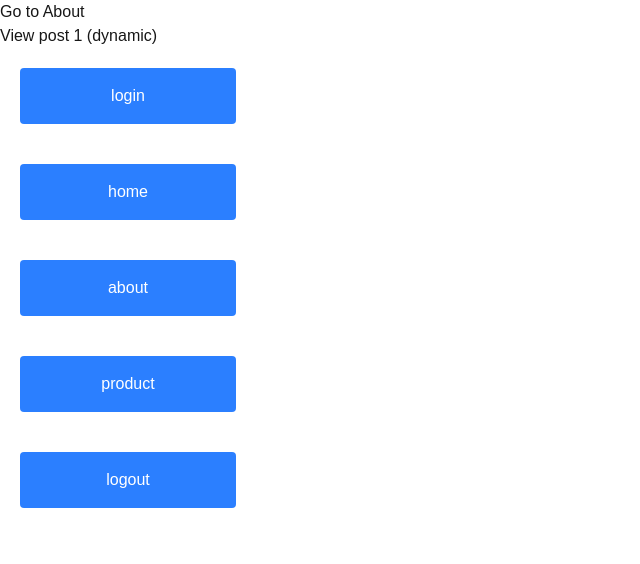
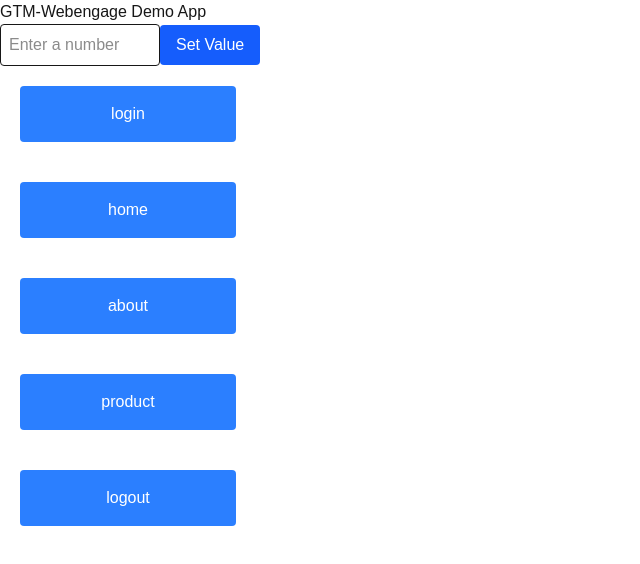
Before and after one commit to sayyadmd/next-webengage-demo, a Next.js app: page / in a window 1280 px wide. Shown: the top 564 px of the page, without its empty margins (0-640 px from the left). Built offline with nearby package versions, Linux system fonts and the light colour scheme; no server answers.

Commit message:
added dynamic userId

```diff
--- a/pages/index.js
+++ b/pages/index.js
@@ -1,10 +1,17 @@
-import Link from "next/link";
 import { sendGTMEvent } from "@next/third-parties/google";
+import React, { useState } from "react";
 import toast from "react-hot-toast";
 
 const notify = (event) => toast.success(event);
 
 export default function Home() {
+  const [inputValue, setInputValue] = useState("");
+  const [finalValue, setFinalValue] = useState(null);
+
+  const handleClick = () => {
+    setFinalValue(Number(inputValue));
+    console.log("#####userId", inputValue);
+  };
   function sendEvent(event) {
     let gtmProps = {
       event: "tap_gtmButton",
@@ -12,20 +19,19 @@
         value: "xyz_abc",
         psid: 115500,
         email: "johnvick@example.com",
-        user_id: "john_vick4",
+        userId: finalValue,
       },
     };
     switch (event) {
       case "login":
         gtmProps = {
-          event: "tap_login",
+          event: "tap_login_login",
           eventParams: {
             value: "xyz_abc",
             psid: 115500,
             email: "johnvick@example.com",
-            user_id: "john_vick4",
           },
-          login_id: "12341234",
+          userId: finalValue,
         };
         break;
       case "home":
@@ -35,7 +41,6 @@
             value: "xyz_abc",
             psid: 115500,
             email: "johnvick@example.com",
-            user_id: "john_vick4",
           },
         };
         break;
@@ -46,7 +51,6 @@
             value: "xyz_abc",
             psid: 115500,
             email: "johnvick@example.com",
-            user_id: "john_vick4",
           },
         };
         break;
@@ -57,7 +61,6 @@
             value: "xyz_abc",
             psid: 115500,
             email: "johnvick@example.com",
-            user_id: "john_vick4",
           },
         };
         break;
@@ -68,9 +71,7 @@
             value: "xyz_abc",
             psid: 115500,
             email: "johnvick@example.com",
-            user_id: "john_vick4",
           },
-          login_id: "12341234",
         };
         break;
       default:
@@ -81,12 +82,21 @@
   }
   return (
     <main>
-      <p>
-        <Link href="/about">Go to About</Link>
-      </p>
-      <p>
-        <Link href="/posts/1">View post 1 (dynamic)</Link>
-      </p>
+      <h1>GTM-Webengage Demo App</h1>
+      <input
+        type="number"
+        value={inputValue}
+        onChange={(e) => setInputValue(e.target.value)}
+        placeholder="Enter a number"
+        className="border p-2 rounded w-40"
+      />
+
+      <button
+        onClick={handleClick}
+        className="bg-blue-600 text-white px-4 py-2 rounded"
+      >
+        Set Value
+      </button>
       <div className="flex flex-col w-[20%]">
         <button
           className="m-5 p-4 bg-blue-500 text-white rounded cursor-pointer"
```
